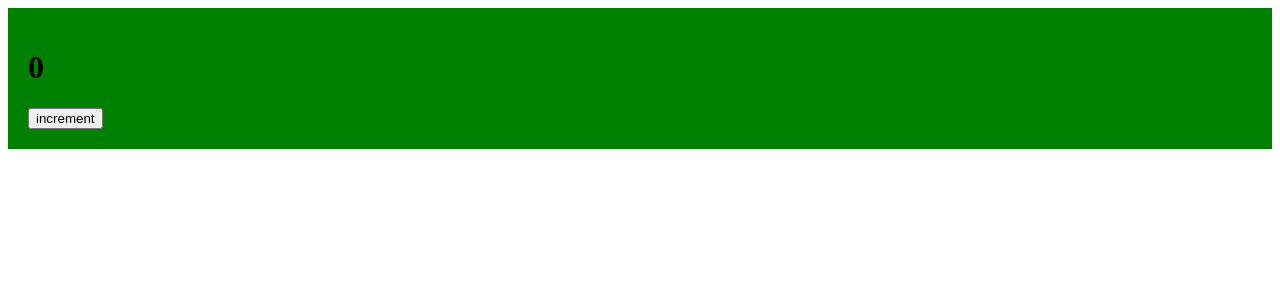
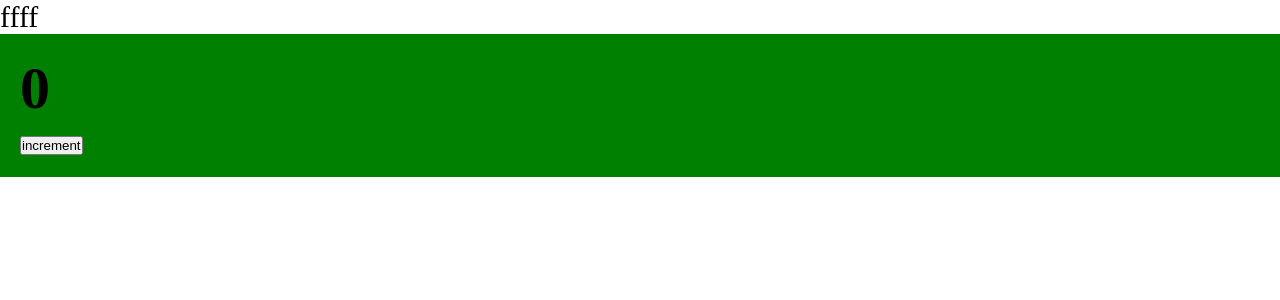
Before and after one commit to yakut54/react-production-ts, a React app: page / in a window 1280 px wide. Shown: the top 300 px of the page. Built offline with nearby package versions, Linux system fonts and the light colour scheme.

Commit message:
scss module

```diff
--- a/package.json
+++ b/package.json
@@ -19,12 +19,14 @@
     "@types/webpack-dev-server": "^4.7.2",
     "css-loader": "^6.6.0",
     "html-webpack-plugin": "^5.5.0",
+    "mini-css-extract-plugin": "^2.7.2",
     "sass": "^1.49.9",
     "sass-loader": "^12.6.0",
     "style-loader": "^3.3.1",
     "ts-loader": "^9.4.2",
     "ts-node": "^10.9.1",
     "typescript": "^4.9.4",
+    "typescript-plugin-css-modules": "^4.1.1",
     "webpack": "^5.75.0",
     "webpack-cli": "^4.10.0",
     "webpack-dev-server": "^4.11.1"
--- /dev/null
+++ b/src/App.tsx
@@ -0,0 +1,13 @@
+import { Counter } from './components/Counter'
+import './index.scss'
+
+const App = () => {
+  return (
+    <div className="app">
+      ffff
+      <Counter />
+    </div>
+  );
+};
+
+export default App;
--- a/src/components/Counter.tsx
+++ b/src/components/Counter.tsx
@@ -1,11 +1,11 @@
 import { useState } from 'react'
-import './Counter.scss'
+import classes from './Counter.module.scss'
 
 export const Counter = () => {
 	const [count, setCount] = useState(0)
 
 	return (
-		<div className='counter'>
+		<div className={classes.counter}>
 			<h1>{count}</h1>
 			<button onClick={() => setCount((prev) => (prev += 1))}>increment</button>
 		</div>
--- /dev/null
+++ b/src/index.scss
@@ -0,0 +1,9 @@
+*{
+  margin: 0;
+  padding: 0;
+  box-sizing: border-box;
+}
+
+.app{
+  font-size: 30px;
+}
--- a/src/index.tsx
+++ b/src/index.tsx
@@ -1,9 +1,7 @@
 import { render } from "react-dom"
-import { Counter } from "./components/Counter"
+import App from "./App"
 
 render(
-  <div>
-    <Counter />
-  </div>,
+  <App />,
   document.getElementById('root')
 )
--- a/tsconfig.json
+++ b/tsconfig.json
@@ -9,7 +9,7 @@
     "moduleResolution": "node",
     "esModuleInterop": true,
     "allowSyntheticDefaultImports": true,
-    "baseUrl": "."
+    "plugins": [{ "name": "typescript-plugin-css-modules" }]
   },
   "ts-node": {
     "compilerOptions": {
--- a/webpack.config.ts
+++ b/webpack.config.ts
@@ -5,9 +5,6 @@
 
 
 export default (env: BuildEnv) => {
-
-  console.log(env);
-
 
   const paths: BuildPaths = {
     build: path.resolve(__dirname, 'build'),
```
Also changed, not shown: src/global.d.ts (added, +7 -0 lines), src/components/Counter.module.scss (renamed from src/components/Counter.scss), 4 other files (tests, documents, lock files or other folders).
